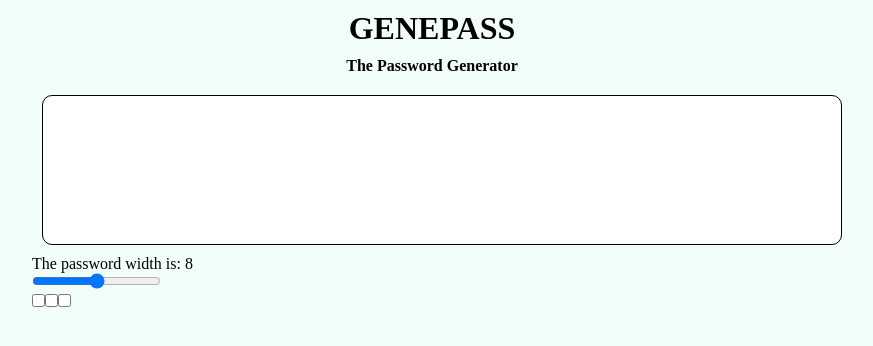
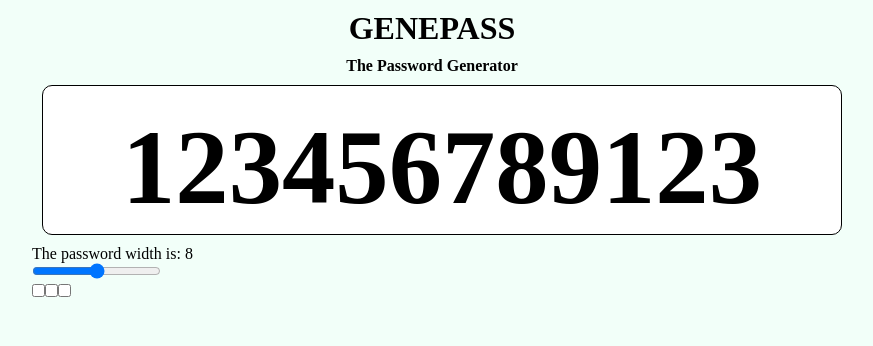
Before and after one commit to romulomelendez/genepass-api, a React (Create React App) app: page / in a window 1280 px wide. Shown: the top 346 px of the page, without its empty margins (208-1081 px from the left). Built offline with nearby package versions, Linux system fonts and the light colour scheme.

Commit message:
view component is now a div, and it's styled

```diff
--- a/src/components/Options/index.jsx
+++ b/src/components/Options/index.jsx
@@ -17,7 +17,11 @@ export const Options = () => {
 
         <Container>
 
-            <View type = "text" />
+            <View type = "text">
+
+                <h4>123456789123</h4>
+
+            </View>
 
             <section>
 
--- a/src/components/Options/styles.js
+++ b/src/components/Options/styles.js
@@ -7,8 +7,9 @@ export const Container = styled.div `
 
 `
 
-export const View = styled.input `
+export const View = styled.div `
 
+    background-color: white;
     outline: none;
     padding: 10px;
     margin: 10px;
```
Lines whose indentation alone changed are shown as unchanged.
